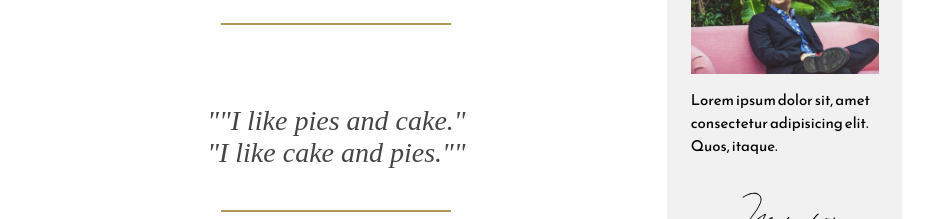
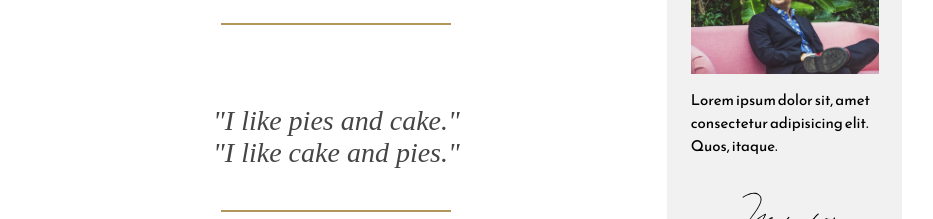
Before and after one commit to benitezmarcos/travelblog, a plain HTML site: page index.html in a window 1280 px wide. Shown: the part 992-1211 px from the top of the page, without its empty margins (173-1106 px from the left). Drawn offline with Linux system fonts and the light colour scheme; a web font is replaced by a local one.

Commit message:
minor edits

```diff
--- a/index.html
+++ b/index.html
@@ -66,9 +66,9 @@
             <blockquote>
                 <div class="quote-box" id="top-line"></div>
                 <p id="quote">
-                    ""I like pies and cake."
+                    "I like pies and cake."
                     <br>
-                    "I like cake and pies.""
+                    "I like cake and pies."
                 </p>
                 <div class="quote-box" id="low-line"></div>
             </blockquote>
@@ -80,6 +80,7 @@
             <p class="para">Lorem ipsum dolor sit amet consectetur adipisicing elit. Mollitia maxime aperiam laudantium
                 totam dignissimos animi?</p>
             <div id="review-box">
+                <!--Reviews-->
                 <h1 class="head-title">Review Overview</h1>
                 <ul>
                     <li class="review-row">
@@ -134,14 +135,18 @@
                     </li>
                 </ul>
             </div>
+            <!--Tags-->
             <div id="tag-row">
                 <h3 id="tag-row-left">San Francisco, California, Bridge, Travel</h3>
             </div>
+            <!--About the Author-->
             <div id="author-div">
                 <div id="author-img"></div>
                 <h3 id="author-name">author name</h3>
                 <p id="author-text">Lorem, ipsum dolor sit amet consectetur adipisicing elit. Saepe ipsam incidunt, sint at dolorem quas inventore praesentium sed sit illo qui autem placeat sapiente, ex perferendis cum doloremque impedit dolores voluptatibus fugiat, asperiores nemo. Consequatur?</p>
             </div>
+
+            <!--Suggested Articles-->
             <div id="also-div">
                 <h3 id="also-head">You might also like</h3>
                 <hr id="also-break">
@@ -163,6 +168,7 @@
                     </div>
                 </div>
             </div>
+            <!--Comment Section-->
             <h1 class="head-title">Leave a comment</h1>
             <form>
                 <textarea id="text-area" rows="15" name="comment"></textarea>
```
